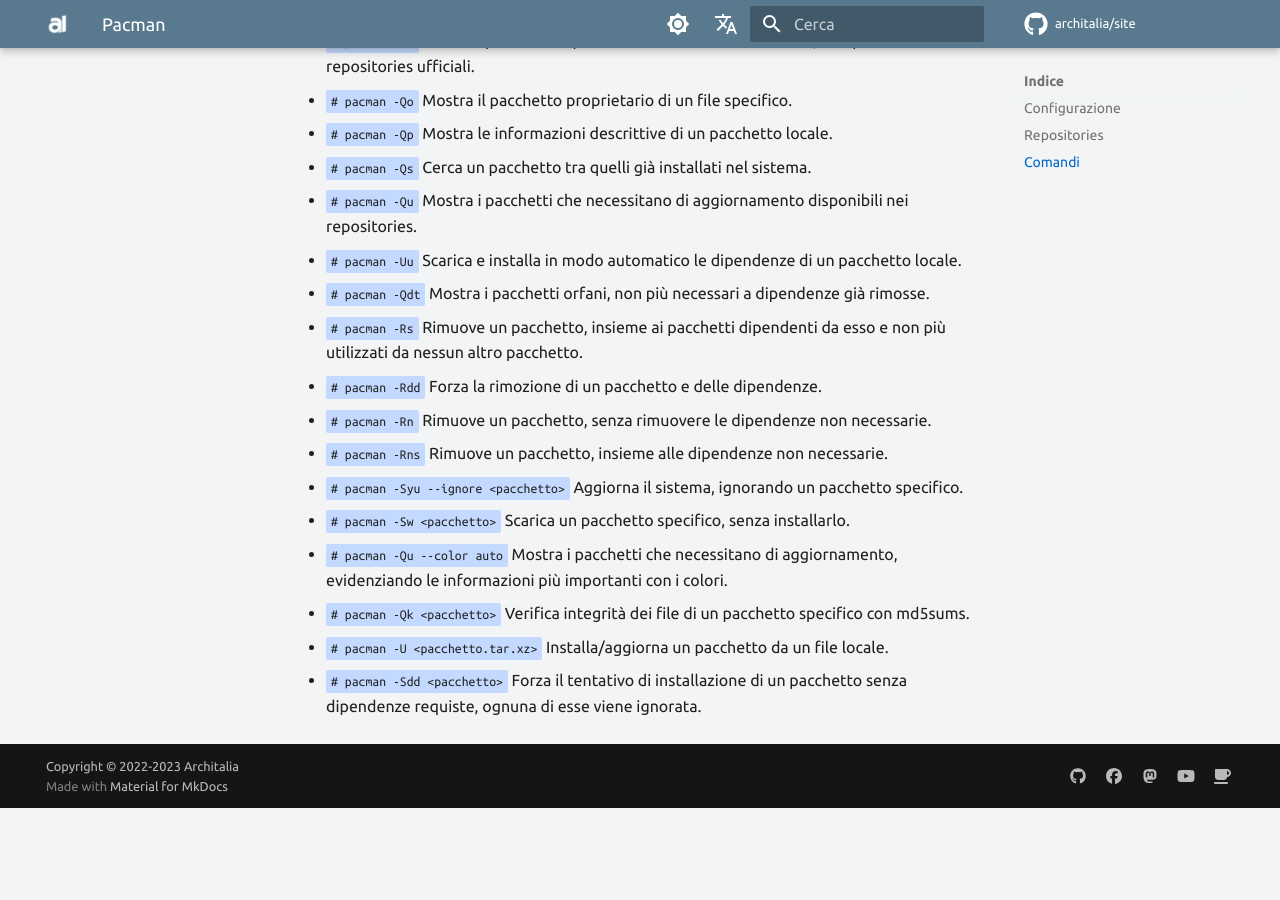
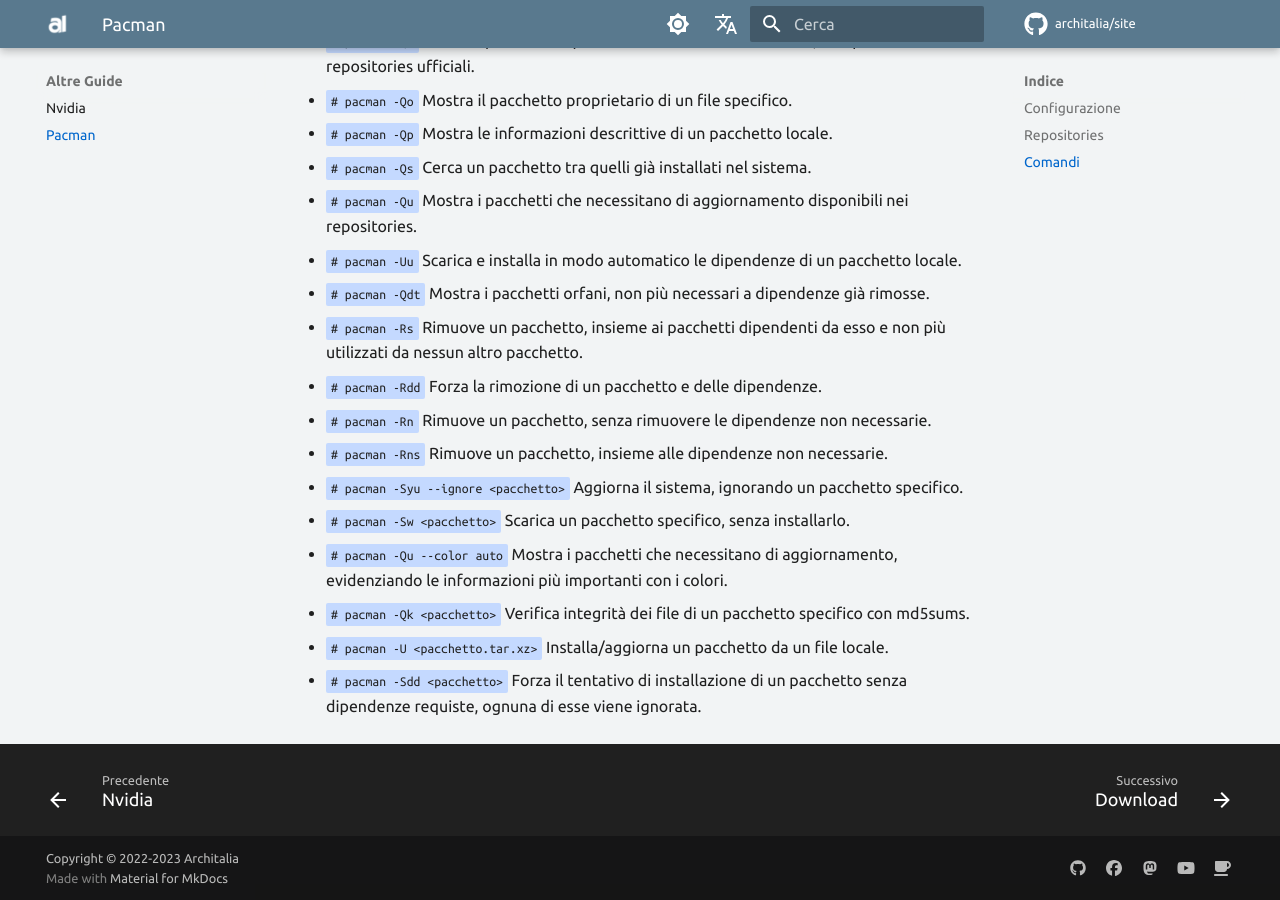
Before and after one commit to ArchItalia/site, an MkDocs documentation site: the page built from docs/Altre-Guide/Pacman.md, in a window 1280 px wide and 900 px high, scrolled down 2165 px. Built offline with MkDocs 1.6.1 and Material for MkDocs 9.7.7, drawn with Linux system fonts in a browser that asks for light colours; comment, search, counter and statistics services are not loaded; the version menu is left out; before the commit the page ends 2973 px from its top, so only the background shows below that.

Commit message:
Update mkdocs.yml

```diff
--- a/mkdocs.yml
+++ b/mkdocs.yml
@@ -11,6 +11,7 @@
   - Archlinux-Guida/arch-guida.md
   - 'Altre Guide':
         - 'Nvidia': 'Altre-Guide/nvidia.md'
+        - 'Pacman': 'Altre-Guide/Pacman.md'
   - 'Download': Download/live.md
   - 'Eng':
         - 'Welcome': en/index.md
```
